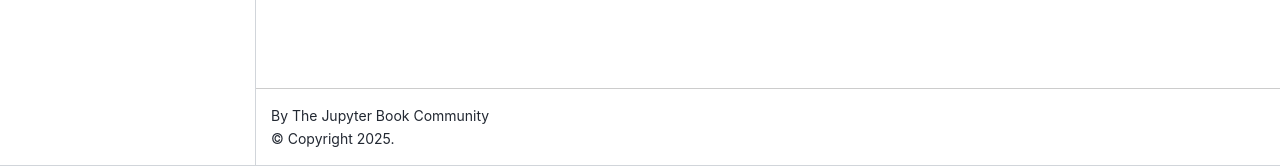
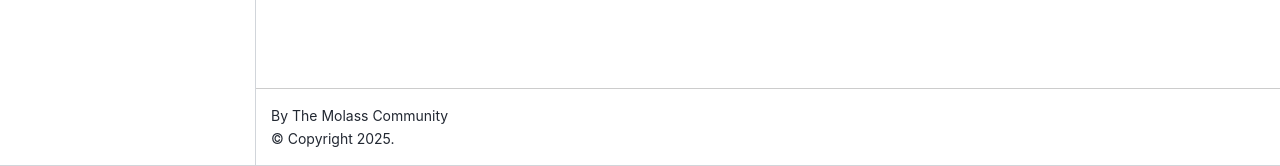
Before and after one commit to biosaxs-dev/molass-develop, a Jupyter Book: the page built from chapters/intro.md, in a window 1280 px wide. Shown: the part 734-900 px from the top of the page. Built offline with Jupyter Book 1.0.4 settings and Sphinx 7.4.7 and the Sphinx Book theme 1.1.4, drawn with Linux system fonts in a browser that asks for light colours.

```diff
--- a/_config.yml
+++ b/_config.yml
@@ -2,7 +2,7 @@
 # Learn more at https://jupyterbook.org/customize/config.html
 
 title: Molass Developpers Handbook
-author: The Jupyter Book Community
+author: The Molass Community
 copyright: "2025"
 logo: images/molamola.png
 exclude_patterns: ["README.md"]
```
